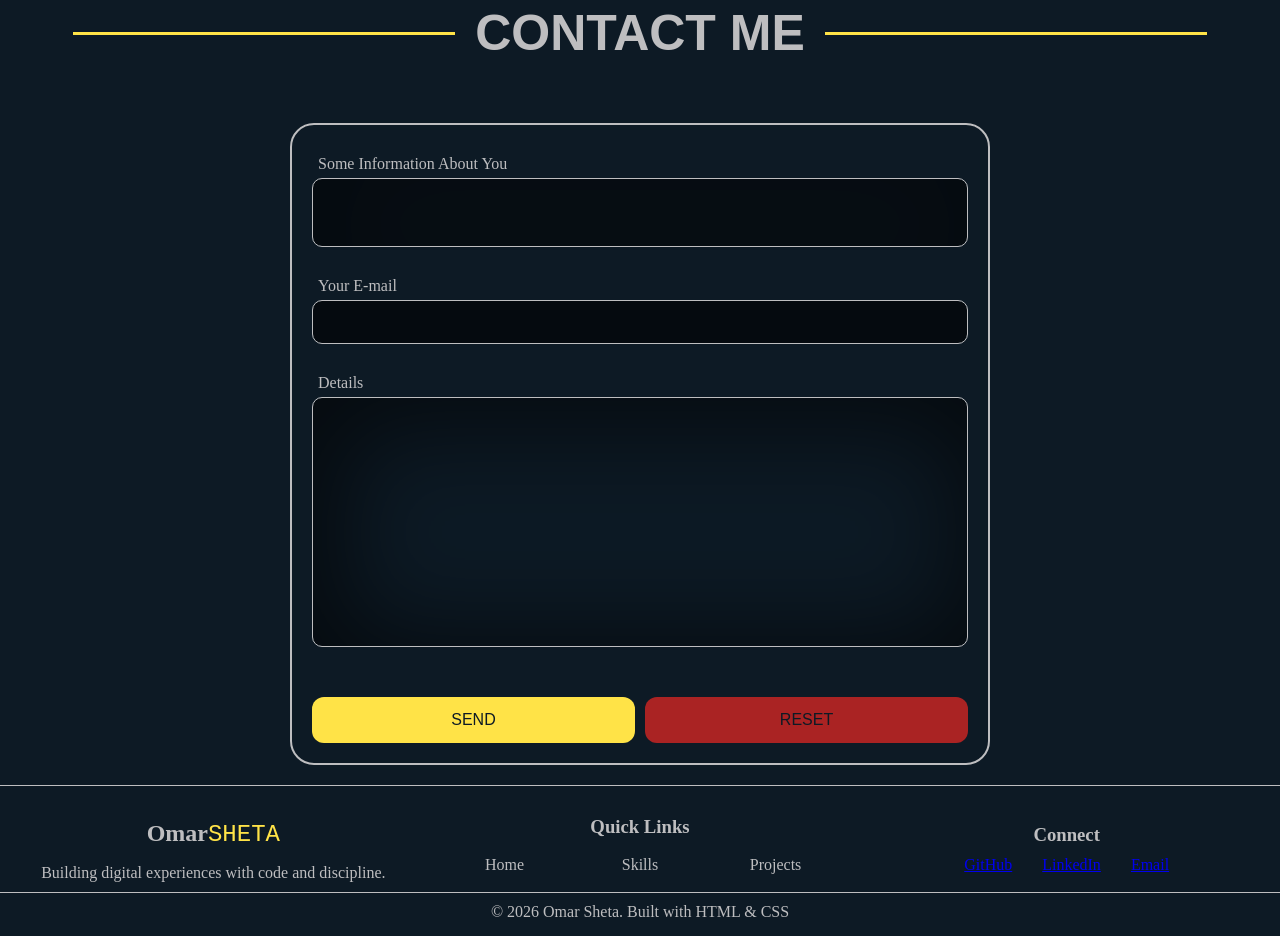
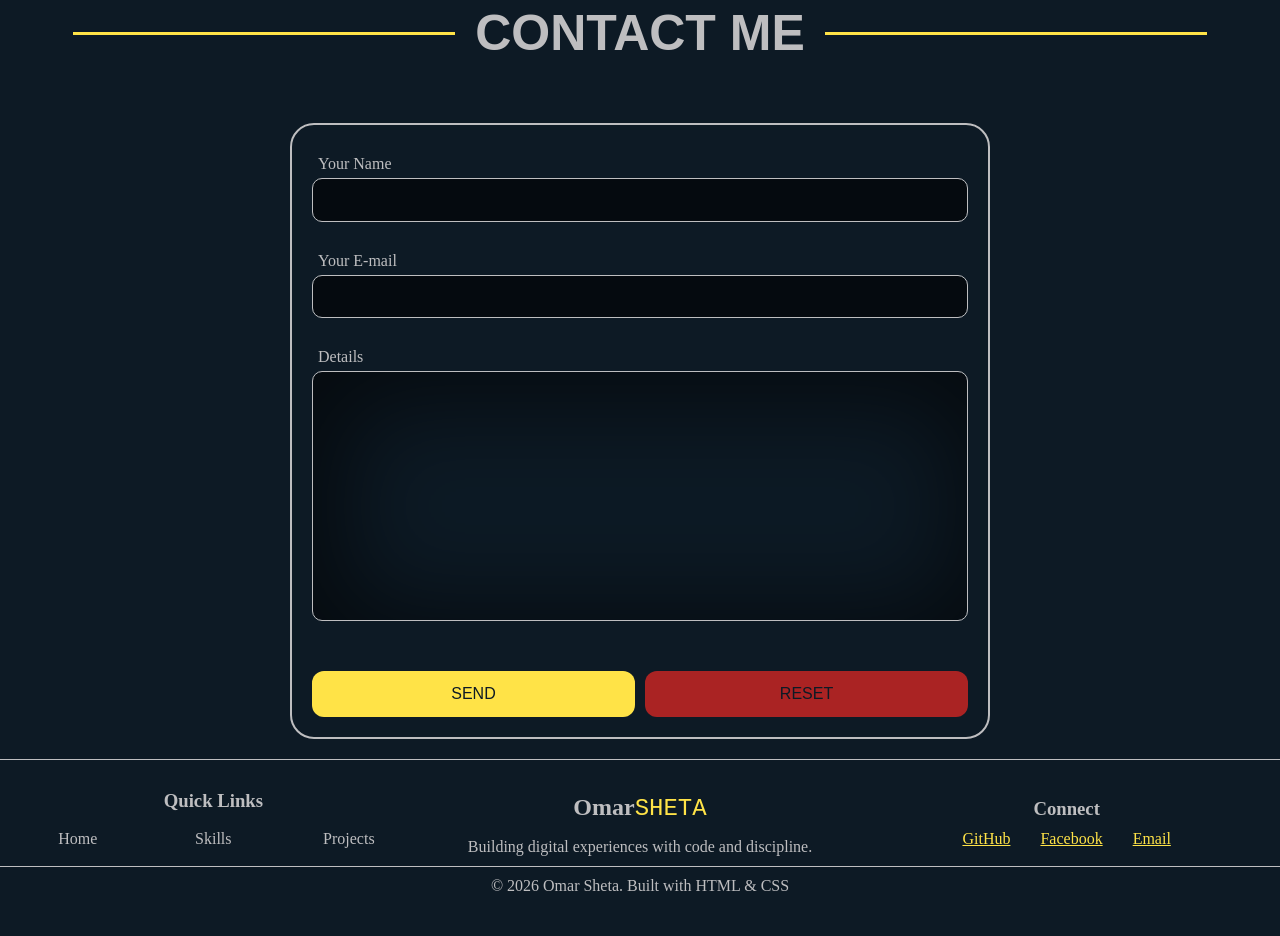
Before and after one commit to OmarSheta2011/portfolio, a plain HTML site: page index.html in a window 1280 px wide. Shown: the part 3223-4159 px from the top of the page. After the commit the page ends 4133 px from the top, so only its background shows below. Drawn offline with Linux system fonts and the light colour scheme.

Commit message:
editied the footer and the selection issue in the content section

```diff
--- a/index.html
+++ b/index.html
@@ -169,12 +169,13 @@
           <div class="contact-container">
             <form action="#" method="post" class="contact-form">
               <div class="contact-group">
-                <label for="information">Some Information About You</label>
-                <textarea
+                <label for="sender-name">Your Name</label>
+                <input
+                  type="text"
                   placeholder=""
-                  name="some-informtion"
-                  id="information"
-                ></textarea>
+                  name="sender-name"
+                  id="sender-name"
+                ></input>
               </div>
               <div class="contact-group">
                 <label for="mail">Your E-mail</label>
@@ -223,11 +224,11 @@
           <div class="footer-socials">
             <h3>Connect</h3>
             <div class="social-icons">
-              <a href="https://github.com/yourusername" target="_blank"
+              <a href="https://github.com/OmarSheta2011" target="_blank"
                 >GitHub</a
               >
               <a href="https://linkedin.com/in/yourusername" target="_blank"
-                >LinkedIn</a
+                >Facebook</a
               >
               <a href="#">Email</a>
             </div>
--- a/style.css
+++ b/style.css
@@ -484,11 +484,6 @@ textarea {
   border: 0.5px solid var(--light-dominant);
 }
 
-textarea::selection,
-input::selection {
-  background-color: #0d1a25;
-}
-
 textarea:focus,
 input:focus,
 :where(input, textarea):not(:placeholder-shown) {
@@ -537,6 +532,8 @@ button:hover {
   color: var(--dark-dominant);
 }
 
+/* ----------- footer  ----------- */
+
 footer {
   background-color: var(--dark-dominant);
   padding: 2rem 0 0.5rem 0;
@@ -548,7 +545,7 @@ footer {
   display: grid;
   grid-template-columns: repeat(3, 1fr);
   grid-template-areas:
-    "brand links socials"
+    "links brand socials"
     "botom botom botom";
   text-align: center;
 }
@@ -588,6 +585,14 @@ footer {
   flex-direction: column;
 }
 
+.footer-socials a {
+  color: var(--accent-2);
+}
+
+.footer-socials a:hover {
+  text-decoration: none;
+}
+
 .social-icons {
   width: 100%;
   gap: 3rem;
@@ -604,6 +609,8 @@ footer {
   padding: 1rem 0 1rem 0;
   border-top: 1px solid var(--light-dominant);
 }
+
+/* ----------- media quieres  ----------- */
 
 @media (max-width: 890px) {
   nav ul {
@@ -670,5 +677,3 @@ footer {
     gap: 2rem;
   }
 }
-
-/*  iam omar sheta */
```
